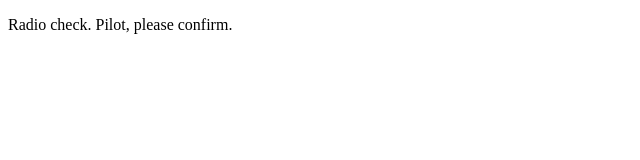
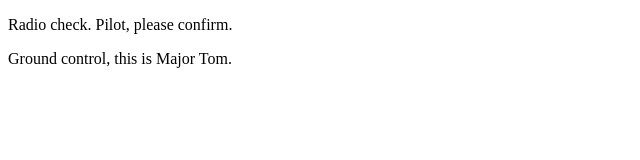
Before and after one commit to Cpav0111/communication-log, a plain HTML site: page index.html in a window 1280 px wide. Shown: the whole page, without its empty margins (0-640 px from the left). Drawn offline with Linux system fonts and the light colour scheme.

Commit message:
pilot log

```diff
--- a/index.html
+++ b/index.html
@@ -2,5 +2,7 @@
 <html>
    <body>
       <p>Radio check. Pilot, please confirm.</p>
+      <p>Ground control, this is Major Tom.</p>
    </body>
+
 </html>
```
